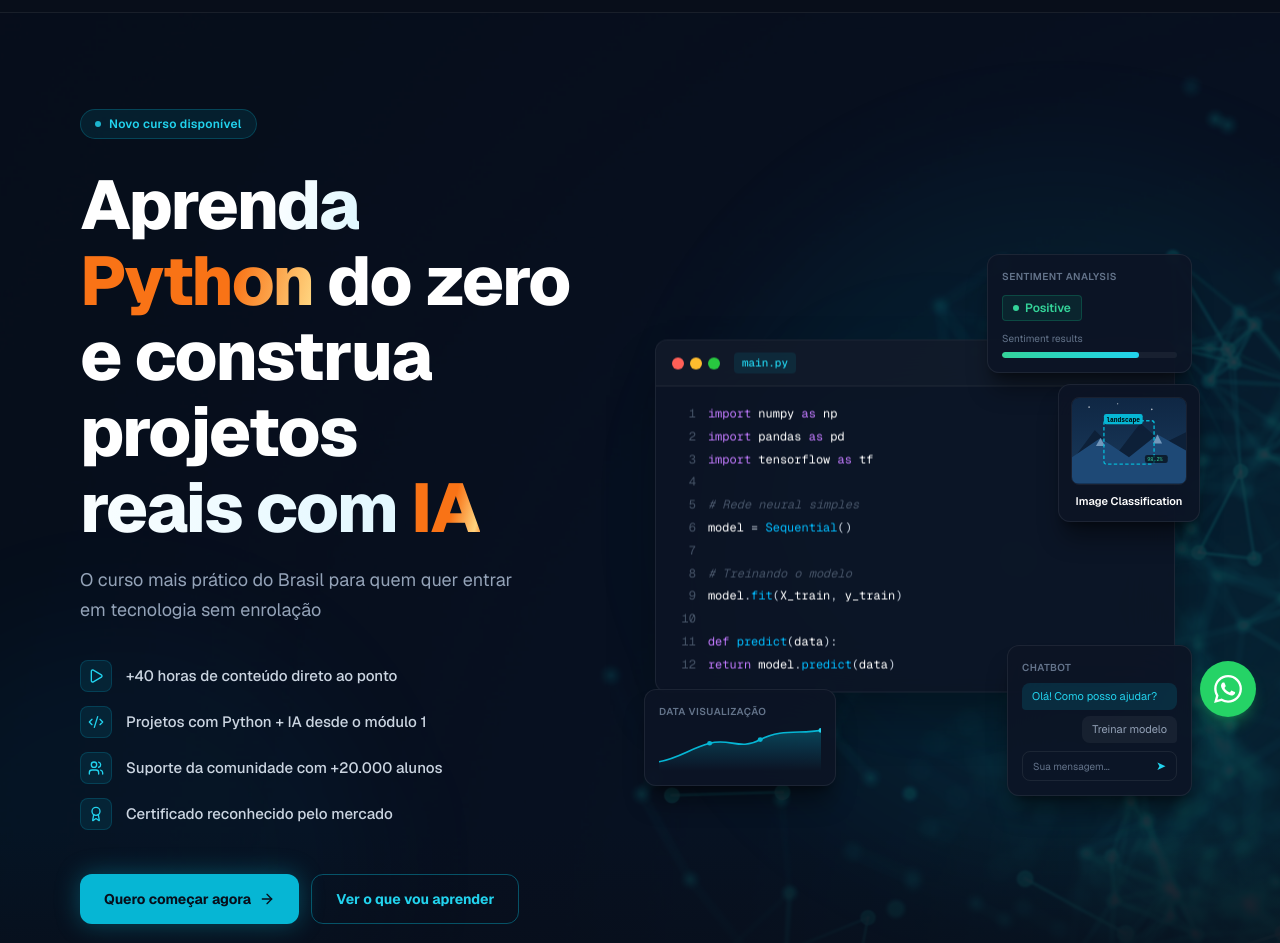
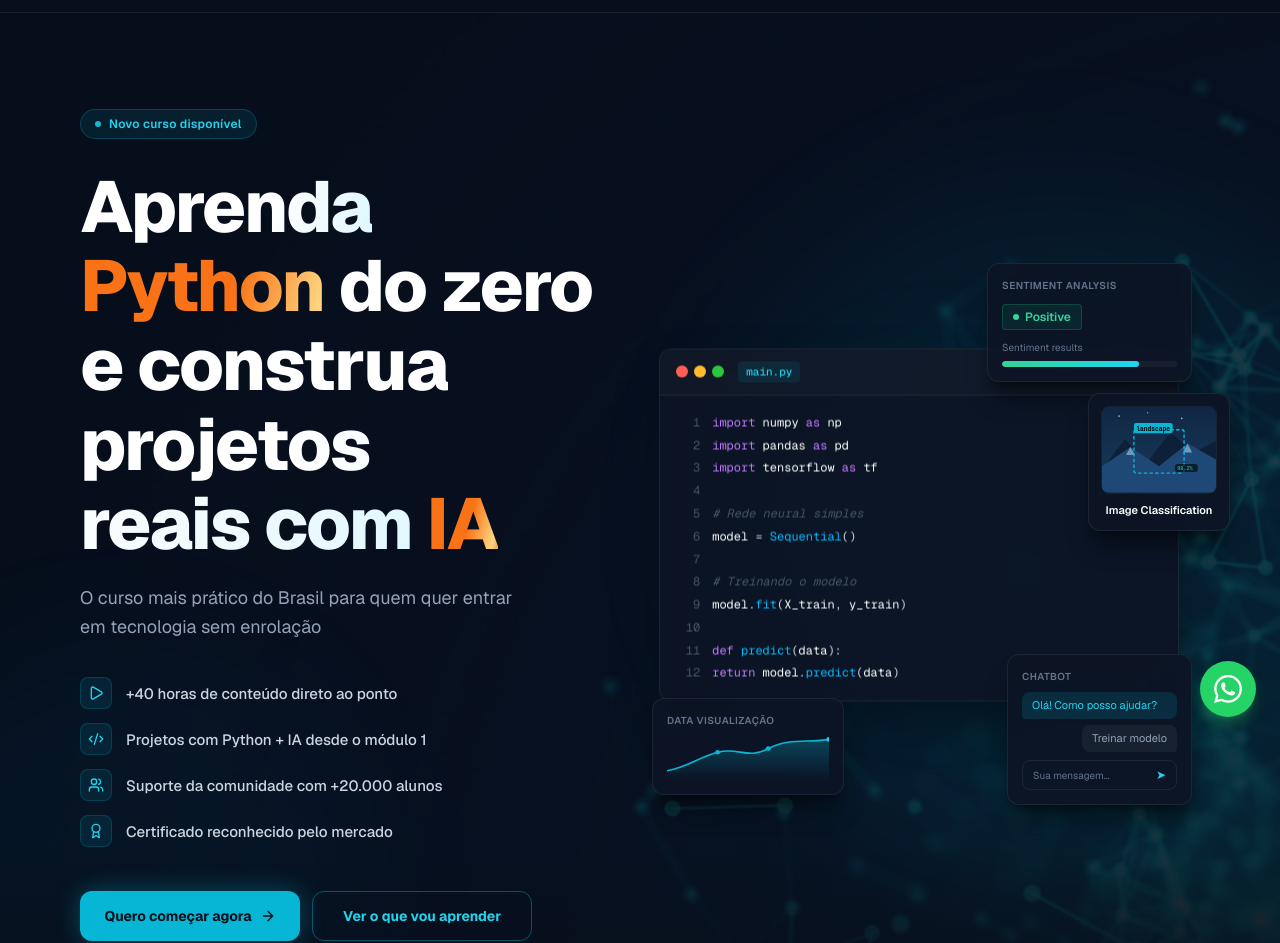
Before and after one commit to felipedev90/asimov-teste-tecnico, a Next.js app in the folder parte-2/: page / in a window 1280 px wide. Shown: the part 59-1002 px from the top of the page. Built offline with nearby package versions, Linux system fonts and the light colour scheme.

Commit message:
fix(parte-2): resize headline at lg and equalize cta button widths

```diff
--- a/parte-2/src/components/layout/Nav.tsx
+++ b/parte-2/src/components/layout/Nav.tsx
@@ -14,14 +14,19 @@ export function Nav() {
         "flex items-center justify-between",
         "h-16 md:h-[72px]",
         "px-4 md:px-8 lg:px-20",
-        "border-b border-white/[0.07]"
+        "border-b border-white/[0.07]",
       )}
     >
       {/* Wordmark */}
-      <Link href="/" className="flex items-center gap-3" aria-label="Asimov Academy — Início">
+      <Link
+        href="/"
+        className="flex items-center gap-3"
+        aria-label="Asimov Academy — Início"
+      >
         <span className="font-display leading-tight">
-          <span className="block text-xl md:text-3xl lg:text-4xl text-ink-primary uppercase">Asimov</span>
-
+          <span className="block text-2xl md:text-3xl lg:text-4xl text-ink-primary uppercase">
+            Asimov
+          </span>
         </span>
       </Link>
 
@@ -35,24 +40,22 @@ export function Nav() {
                 "flex items-center gap-1",
                 "text-sm font-medium text-ink-muted",
                 "transition-colors hover:text-ink-primary",
-                "focus-visible:outline-none focus-visible:text-ink-primary"
+                "focus-visible:outline-none focus-visible:text-ink-primary",
               )}
             >
               {item.label}
-              {item.hasDropdown && <Icon icon={ChevronDown} className="size-3" />}
+              {item.hasDropdown && (
+                <Icon icon={ChevronDown} className="size-3" />
+              )}
             </Link>
           </li>
         ))}
       </ul>
 
       {/* Login */}
-    <Button
-      href="#login"
-      variant="ghost"
-      className="px-6 py-3"
-    >
-      Login
-    </Button>
+      <Button href="#login" variant="ghost" className="px-6 py-3">
+        Login
+      </Button>
     </nav>
   );
 }
--- a/parte-2/src/components/sections/HeroBackground.tsx
+++ b/parte-2/src/components/sections/HeroBackground.tsx
@@ -14,7 +14,7 @@ export function HeroBackground() {
         priority
         quality={75}
         sizes="100vw"
-        className="object-cover object-center opacity-[0.15] "
+        className="object-cover object-[78%_0] xl:object-center opacity-[0.1] md:opacity-[0.15] "
       />
 
       {/* Ambient glows */}
--- a/parte-2/src/components/sections/HeroContent.tsx
+++ b/parte-2/src/components/sections/HeroContent.tsx
@@ -18,9 +18,9 @@ export function HeroContent() {
       <h1
         className={cn(
           "mb-5 font-extrabold tracking-tight text-balance",
-          "text-[2.65rem] leading-[1.15]",
+          "text-[3.1rem] leading-[1.15]",
           "md:text-5xl md:leading-[1.1]",
-          "lg:text-[4.3rem]"
+          "lg:text-[3.75rem] xl:text-[4.5rem]",
         )}
       >
         {headline.map((segment, i) => (
@@ -39,7 +39,7 @@ export function HeroContent() {
           "mb-8 md:mb-9",
           "max-w-[460px]",
           "text-base md:text-lg",
-          "leading-relaxed text-ink-muted"
+          "leading-relaxed text-ink-muted",
         )}
       >
         {subheadline}
@@ -62,7 +62,7 @@ export function HeroContent() {
             href={cta.href}
             variant={cta.variant}
             icon={i === 0 ? ArrowRight : undefined}
-            className="w-full sm:w-auto"
+            className="w-full sm:w-auto sm:min-w-[220px]"
           >
             {cta.label}
           </Button>
--- a/parte-2/src/components/sections/HeroSection.tsx
+++ b/parte-2/src/components/sections/HeroSection.tsx
@@ -8,8 +8,8 @@ export function HeroSection() {
     <section
       className={cn(
         "relative isolate overflow-hidden",
-        "px-4 py-10 md:px-8 md:py-16 lg:px-20 lg:py-24",
-        "min-h-[calc(100vh-64px)] md:min-h-[calc(100vh-72px)]"
+        "px-4 py-10 md:px-8 md:py-16 lg:px-10 xl:px-20 lg:py-24",
+        "min-h-[calc(100vh-64px)] md:min-h-[calc(100vh-72px)]",
       )}
     >
       <HeroBackground />
@@ -17,9 +17,9 @@ export function HeroSection() {
       <div
         className={cn(
           "relative z-10",
-          "grid grid-cols-1 items-center gap-12",
-          "lg:grid-cols-2 lg:gap-16",
-          "mx-auto max-w-[1280px]"
+          "grid grid-cols-1 items-center gap-12 md:gap-2",
+          "lg:grid-cols-2 lg:gap-20",
+          "mx-auto max-w-[1280px]",
         )}
       >
         <HeroContent />
--- a/parte-2/src/components/sections/HeroVisual.tsx
+++ b/parte-2/src/components/sections/HeroVisual.tsx
@@ -8,7 +8,7 @@ export function HeroVisual() {
   return (
     <>
       {/* Mobile — Terminal only, no floating cards */}
-      <div aria-hidden="true" className="block lg:hidden">
+      <div aria-hidden="true" className="block md:hidden">
         <div className="relative mx-auto mt-8 max-w-sm">
           {/* Subtle glow behind terminal */}
           <div className="pointer-events-none absolute inset-0 flex items-center justify-center">
@@ -19,10 +19,7 @@ export function HeroVisual() {
       </div>
 
       {/* Desktop — full composition with floating cards */}
-      <div
-        aria-hidden="true"
-        className="relative hidden h-[660px] lg:block"
-      >
+      <div aria-hidden="true" className="relative hidden h-[660px] md:block">
         {/* Center glow */}
         <div className="pointer-events-none absolute inset-0 flex items-center justify-center">
           <div className="size-72 rounded-full bg-brand-cyan/6 blur-3xl" />
@@ -45,10 +42,10 @@ export function HeroVisual() {
         <SentimentCard className="right-2 top-[68px] z-20" />
 
         {/* Image Classification — middle right */}
-        <ImageClassificationCard className="right-0 top-[30%] z-20" />
+        <ImageClassificationCard className="right-0 lg:right-[-30px] top-[30%] z-20" />
 
         {/* Data Viz — bottom left */}
-        <DataVizCard className="bottom-[60px] left-[-28px] z-20" />
+        <DataVizCard className="bottom-[60px]  md:left-[-2px] lg:left-[-75px] xl:left-[-28px] z-20" />
 
         {/* Chatbot — bottom right */}
         <ChatbotCard className="bottom-[50px] right-2 z-20" />
```
Also changed, not shown: parte-2/src/components/ui/Button.tsx (+4 -4 lines).
